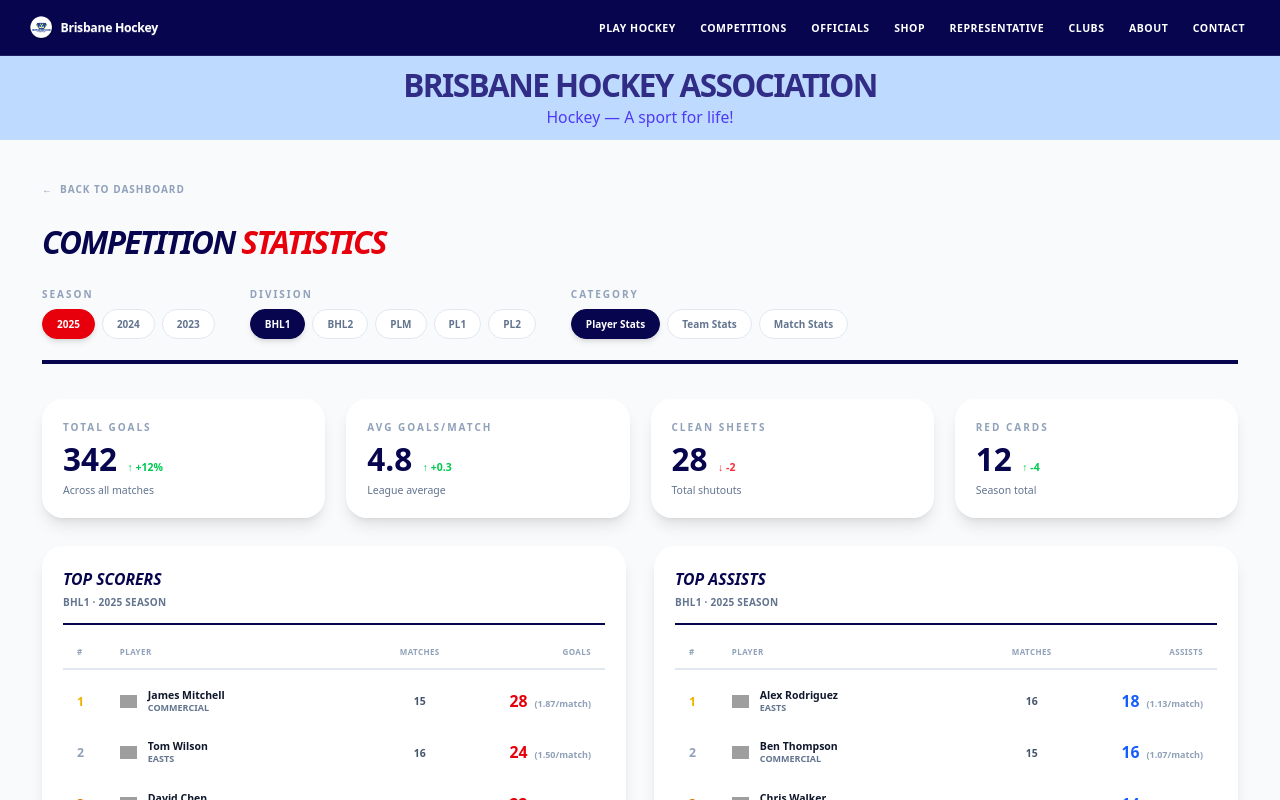
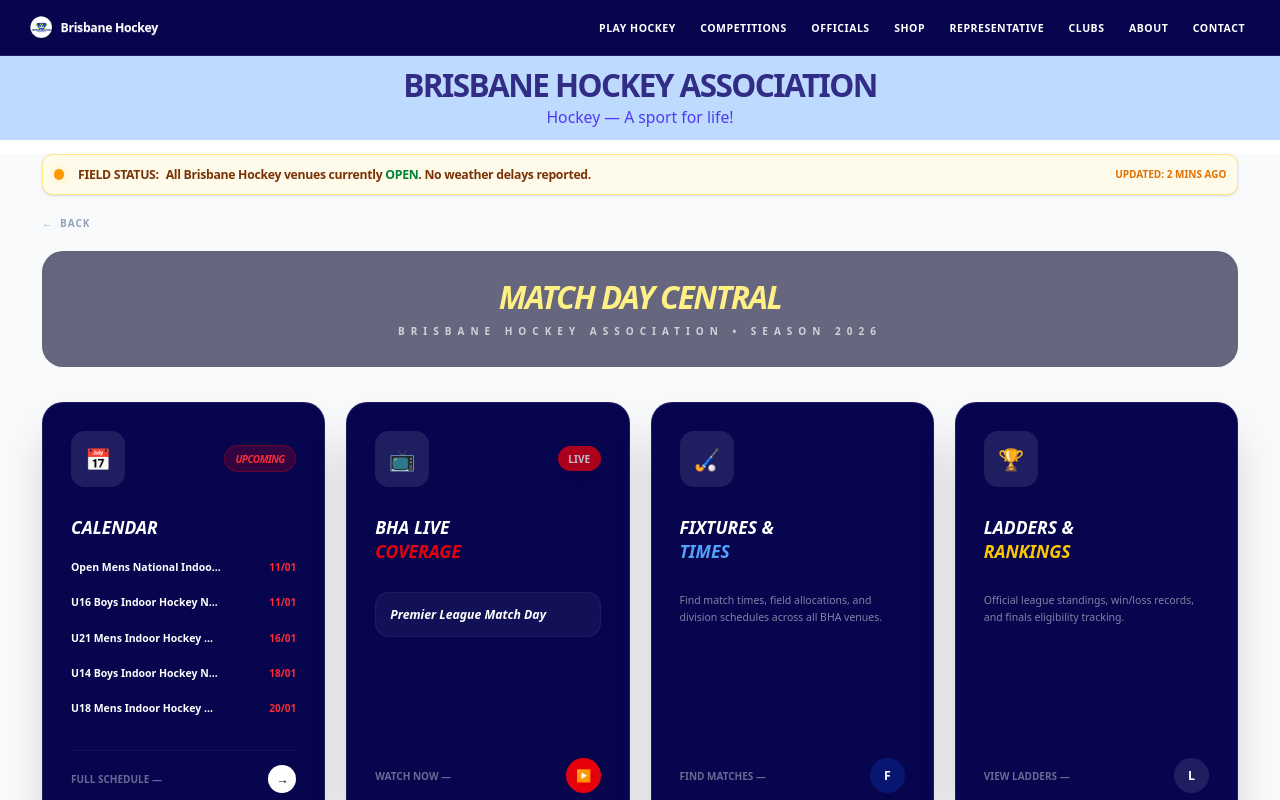
Before and after one commit to gedda68/hockey-app, a Next.js app: page /competitions in a window 1280 px wide. Built offline with nearby package versions, Linux system fonts and the light colour scheme; grey boxes are pictures that could not be loaded.

Commit message:
rolled back to comp page

```diff
--- a/app/(website)/competitions/page.tsx
+++ b/app/(website)/competitions/page.tsx
@@ -1,176 +1,340 @@
-import React from "react";
+"use client";
+
+import React, { useState, useEffect } from "react";
 import Link from "next/link";
-import PageHeader from "../../components/shared/PageHeader";
-import FilterButton from "../../components/shared/FilterButton";
-import StatisticsCard from "../../components/statistics/StatisticsCard";
-import TopScorersTable from "../../components/statistics/TopScorersTable";
-import TopAssistsTable from "../../components/statistics/TopAssistsTable";
-import TeamStatsTable from "../../components/statistics/TeamStatsTable";
+import { useRouter } from "next/navigation";
 
-export const dynamic = "force-dynamic";
+export default function EventDashboard() {
+  const router = useRouter();
+  const [upcoming, setUpcoming] = useState<any[]>([]);
 
-export default async function StatisticsPage({
-  searchParams,
-}: {
-  searchParams: {
-    div?: string;
-    year?: string;
-    category?: string;
-  };
-}) {
-  const params = await searchParams;
-  const selectedDiv = params.div || "BHL1";
-  const selectedYear = params.year || "2025";
-  const selectedCategory = params.category || "players";
+  useEffect(() => {
+    fetch("/data/events.json")
+      .then((res) => res.json())
+      .then((data) => {
+        const today = new Date();
+        today.setHours(0, 0, 0, 0);
 
-  // Mock data - replace with actual data fetching
-  const divisions = ["BHL1", "BHL2", "PLM", "PL1", "PL2"];
-  const years = ["2025", "2024", "2023"];
-  const categories = [
-    { value: "players", label: "Player Stats" },
-    { value: "teams", label: "Team Stats" },
-    { value: "matches", label: "Match Stats" },
-  ];
+        const nextFive = data.events
+          .filter((e: any) => new Date(e.startDate) >= today)
+          .sort((a: any, b: any) => a.startDate.localeCompare(b.startDate))
+          .slice(0, 5);
+
+        setUpcoming(nextFive);
+      })
+      .catch((err) => console.error("Error loading preview:", err));
+  }, []);
 
   return (
-    <div className="min-h-screen bg-slate-50 p-4 md:p-12 w-full font-sans text-slate-900">
-      {/* Back Button */}
-      <div className="flex justify-between items-center mb-8">
-        <Link
-          href="/competitions"
-          className="text-[10px] font-black uppercase tracking-widest text-slate-400 hover:text-[#06054e] flex items-center gap-2 group"
+    <div className="min-h-screen bg-slate-50 pb-20 font-sans text-slate-900 px-4 md:px-8 lg:px-12 w-full">
+      {/* 1. WEATHER ALERT BAR */}
+      <div className="w-full mt-4 mb-6">
+        <div className="bg-amber-50 border border-amber-200 rounded-xl p-3 flex items-center justify-between shadow-sm">
+          <div className="flex items-center gap-4">
+            <div className="relative flex h-3 w-3">
+              <span className="animate-ping absolute inline-flex h-full w-full rounded-full bg-amber-400 opacity-75"></span>
+              <span className="relative inline-flex rounded-full h-3 w-3 bg-amber-500"></span>
+            </div>
+            <p className="text-xs md:text-sm font-bold text-amber-900 tracking-tight">
+              <span className="uppercase mr-2 font-black">Field Status:</span>
+              All Brisbane Hockey venues currently{" "}
+              <span className="text-green-700">OPEN</span>. No weather delays
+              reported.
+            </p>
+          </div>
+          <span className="text-[10px] font-black text-amber-600 uppercase hidden md:block">
+            Updated: 2 mins ago
+          </span>
+        </div>
+      </div>
+
+      {/* 2. TOP NAVIGATION & HEADER */}
+      <div className="w-full mb-10">
+        <button
+          onClick={() => router.back()}
+          className="mb-6 flex items-center gap-2 text-[10px] font-black uppercase tracking-widest text-slate-400 hover:text-[#06054e] transition-colors group"
         >
-          <span className="transition-transform group-hover:-translate-x-1">
+          <span className="group-hover:-translate-x-1 transition-transform">
             ←
           </span>{" "}
-          Back to Dashboard
-        </Link>
+          Back
+        </button>
+
+        <div className="w-full text-center bg-[#66667e] py-8 rounded-3xl shadow-inner relative overflow-hidden">
+          <h1 className="text-5xl font-extrabold text-yellow-200 uppercase tracking-tighter italic sm:text-4xl">
+            Match Day Central
+          </h1>
+          <p className="text-white/70 text-[10px] font-black uppercase tracking-[0.6em] mt-3">
+            Brisbane Hockey Association • Season 2026
+          </p>
+        </div>
       </div>
 
-      {/* Page Header and Filters */}
-      <div className="flex flex-col mb-10 border-b-4 border-[#06054e] pb-6">
-        <PageHeader title="Competition" highlight="Statistics" />
-
-        {/* Filters */}
-        <div className="flex flex-wrap gap-x-10 gap-y-6">
-          {/* Season Filter */}
-          <div className="flex flex-col gap-2">
-            <span className="text-[10px] font-black uppercase text-slate-400 tracking-[0.2em]">
-              Season
-            </span>
-            <div className="flex gap-2">
-              {years.map((year) => (
-                <FilterButton
-                  key={year}
-                  href={`/competitions/statistics?year=${year}&div=${selectedDiv}&category=${selectedCategory}`}
-                  isActive={selectedYear === year}
-                  variant="primary"
+      {/* 3. GRID CONTAINER (4 Wide on Desktop) */}
+      <div className="w-full grid grid-cols-1 md:grid-cols-2 lg:grid-cols-4 gap-6">
+        {/* TILE 1: EVENT CALENDAR */}
+        <div className="relative overflow-hidden bg-[#06054e] rounded-3xl p-8 shadow-2xl border border-white/10 flex flex-col justify-between min-h-[420px]">
+          <div>
+            <div className="flex items-center justify-between mb-8">
+              <div className="bg-white/10 p-4 rounded-2xl text-2xl">📅</div>
+              <div className="bg-red-600/20 px-3 py-1 rounded-full border border-red-600/30">
+                <span className="text-[10px] font-black uppercase text-red-500 tracking-tighter italic">
+                  Upcoming
+                </span>
+              </div>
+            </div>
+            <h3 className="text-xl font-black text-white uppercase italic mb-4">
+              Calendar
+            </h3>
+            <div className="space-y-2">
+              {upcoming.map((event, i) => (
+                <div
+                  key={i}
+                  className="flex justify-between items-center gap-4 p-2 -mx-2 rounded-lg hover:bg-white/5 transition-colors group/item"
                 >
-                  {year}
-                </FilterButton>
+                  <Link
+                    href={event.link || "/competitions/events"}
+                    target={event.link ? "_blank" : "_self"}
+                    className="text-xs font-bold text-white truncate max-w-[150px] hover:text-red-400 transition-colors"
+                  >
+                    {event.name} {event.link && "↗"}
+                  </Link>
+                  <span className="text-[10px] font-black text-red-500">
+                    {event.startDate.split("-").reverse().slice(0, 2).join("/")}
+                  </span>
+                </div>
               ))}
             </div>
           </div>
-
-          {/* Division Filter */}
-          <div className="flex flex-col gap-2">
-            <span className="text-[10px] font-black uppercase text-slate-400 tracking-[0.2em]">
-              Division
+          <Link
+            href="/competitions/events"
+            className="mt-8 flex items-center justify-between pt-4 border-t border-white/5"
+          >
+            <span className="text-[10px] font-black uppercase text-white/40">
+              Full Schedule —
             </span>
-            <div className="flex gap-2 flex-wrap">
-              {divisions.map((div) => (
-                <FilterButton
-                  key={div}
-                  href={`/competitions/statistics?year=${selectedYear}&div=${div}&category=${selectedCategory}`}
-                  isActive={selectedDiv === div}
-                  variant="secondary"
-                >
-                  {div}
-                </FilterButton>
-              ))}
+            <div className="w-8 h-8 rounded-full bg-white flex items-center justify-center">
+              <span className="text-black">→</span>
             </div>
-          </div>
-
-          {/* Category Filter */}
-          <div className="flex flex-col gap-2">
-            <span className="text-[10px] font-black uppercase text-slate-400 tracking-[0.2em]">
-              Category
-            </span>
-            <div className="flex gap-2 flex-wrap">
-              {categories.map((cat) => (
-                <FilterButton
-                  key={cat.value}
-                  href={`/competitions/statistics?year=${selectedYear}&div=${selectedDiv}&category=${cat.value}`}
-                  isActive={selectedCategory === cat.value}
-                  variant="secondary"
-                >
-                  {cat.label}
-                </FilterButton>
-              ))}
-            </div>
-          </div>
-        </div>
-      </div>
-
-      {/* Statistics Content */}
-      <div className="space-y-8">
-        {/* Summary Cards */}
-        <div className="grid grid-cols-1 md:grid-cols-2 lg:grid-cols-4 gap-6">
-          <StatisticsCard
-            title="Total Goals"
-            value="342"
-            subtitle="Across all matches"
-            trend="+12%"
-            trendUp={true}
-          />
-          <StatisticsCard
-            title="Avg Goals/Match"
-            value="4.8"
-            subtitle="League average"
-            trend="+0.3"
-            trendUp={true}
-          />
-          <StatisticsCard
-            title="Clean Sheets"
-            value="28"
-            subtitle="Total shutouts"
-            trend="-2"
-            trendUp={false}
-          />
-          <StatisticsCard
-            title="Red Cards"
-            value="12"
-            subtitle="Season total"
-            trend="-4"
-            trendUp={true}
-          />
+          </Link>
         </div>
 
-        {/* Main Statistics Tables */}
-        {selectedCategory === "players" && (
-          <div className="grid grid-cols-1 lg:grid-cols-2 gap-8">
-            <TopScorersTable division={selectedDiv} year={selectedYear} />
-            <TopAssistsTable division={selectedDiv} year={selectedYear} />
-          </div>
-        )}
-
-        {selectedCategory === "teams" && (
-          <TeamStatsTable division={selectedDiv} year={selectedYear} />
-        )}
-
-        {selectedCategory === "matches" && (
-          <div className="bg-white rounded-3xl p-8 shadow-lg">
-            <h3 className="text-lg font-black uppercase italic text-[#06054e] mb-6 border-b-2 border-slate-200 pb-4">
-              Match Statistics
+        {/* TILE 2: LIVESTREAMS */}
+        <Link
+          href="https://www.livehockey.com.au"
+          target="_blank"
+          className="group relative overflow-hidden bg-[#06054e] rounded-3xl p-8 shadow-2xl transition-all duration-500 hover:-translate-y-2 border border-white/10 flex flex-col justify-between min-h-[420px]"
+        >
+          <div>
+            <div className="flex items-center justify-between mb-8">
+              <div className="bg-white/10 p-4 rounded-2xl text-2xl text-red-500">
+                📺
+              </div>
+              <div className="bg-red-600 px-3 py-1 rounded-full animate-pulse shadow-lg">
+                <span className="text-[10px] font-black uppercase text-white">
+                  Live
+                </span>
+              </div>
+            </div>
+            <h3 className="text-xl font-black text-white uppercase italic mb-8">
+              BHA Live <br />
+              <span className="text-red-600">Coverage</span>
             </h3>
-            <div className="text-center py-12 text-slate-400">
-              <p className="text-sm font-bold">Coming Soon</p>
-              <p className="text-xs mt-2">
-                Detailed match statistics will be available here
+            <div className="p-4 bg-white/5 rounded-2xl border border-white/5">
+              <p className="text-sm font-bold text-white leading-tight italic">
+                Premier League Match Day
               </p>
             </div>
           </div>
-        )}
+          <div className="mt-8 flex items-center justify-between">
+            <span className="text-[10px] font-black uppercase text-white/40 group-hover:text-white">
+              Watch Now —
+            </span>
+            <div className="w-10 h-10 rounded-full bg-red-600 flex items-center justify-center group-hover:bg-white transition-all">
+              <span className="text-white group-hover:text-red-600">▶</span>
+            </div>
+          </div>
+        </Link>
+
+        {/* TILE 3: MATCHES (NEW) */}
+        <Link
+          href="/competitions/matches"
+          className="group relative overflow-hidden bg-[#06054e] rounded-3xl p-8 shadow-2xl transition-all duration-500 hover:-translate-y-2 border border-white/10 flex flex-col justify-between min-h-[420px]"
+        >
+          <div>
+            <div className="flex items-center justify-between mb-8">
+              <div className="bg-white/10 p-4 rounded-2xl text-2xl text-blue-400">
+                🏑
+              </div>
+            </div>
+            <h3 className="text-xl font-black text-white uppercase italic mb-8">
+              Fixtures & <br />
+              <span className="text-blue-400">Times</span>
+            </h3>
+            <p className="text-xs text-white/50 leading-relaxed">
+              Find match times, field allocations, and division schedules across
+              all BHA venues.
+            </p>
+          </div>
+          <div className="mt-8 flex items-center justify-between">
+            <span className="text-[10px] font-black uppercase text-white/40 group-hover:text-white">
+              Find Matches —
+            </span>
+            <div className="w-10 h-10 rounded-full bg-blue-600/20 flex items-center justify-center group-hover:bg-blue-600 transition-all">
+              <span className="text-white font-black">F</span>
+            </div>
+          </div>
+        </Link>
+
+        {/* TILE 4: RESULTS */}
+        <Link
+          href="/competitions/standings"
+          className="group relative overflow-hidden bg-[#06054e] rounded-3xl p-8 shadow-2xl transition-all duration-500 hover:-translate-y-2 border border-white/10 flex flex-col justify-between min-h-[420px]"
+        >
+          <div>
+            <div className="flex items-center justify-between mb-8">
+              <div className="bg-white/10 p-4 rounded-2xl text-2xl text-yellow-400">
+                🏆
+              </div>
+            </div>
+            <h3 className="text-xl font-black text-white uppercase italic mb-8">
+              Ladders & <br />
+              <span className="text-yellow-400">Rankings</span>
+            </h3>
+            <p className="text-xs text-white/50 leading-relaxed">
+              Official league standings, win/loss records, and finals
+              eligibility tracking.
+            </p>
+          </div>
+          <div className="mt-8 flex items-center justify-between">
+            <span className="text-[10px] font-black uppercase text-white/40 group-hover:text-white">
+              View Ladders —
+            </span>
+            <div className="w-10 h-10 rounded-full bg-white/10 flex items-center justify-center group-hover:bg-white transition-all">
+              <span className="text-white group-hover:text-black font-black">
+                L
+              </span>
+            </div>
+          </div>
+        </Link>
+
+        {/* TILE 5: JUNIOR PORTAL */}
+        <Link
+          href="/competitions/juniors"
+          className="group relative overflow-hidden bg-[#06054e] rounded-3xl p-8 shadow-2xl transition-all duration-500 hover:-translate-y-2 border border-white/10 flex flex-col justify-between min-h-[420px]"
+        >
+          <div>
+            <div className="flex items-center justify-between mb-8">
+              <div className="bg-white/10 p-4 rounded-2xl text-2xl text-emerald-400">
+                🌱
+              </div>
+            </div>
+            <h3 className="text-xl font-black text-white uppercase italic mb-8">
+              Junior <br />
+              <span className="text-emerald-400">Pathways</span>
+            </h3>
+            <p className="text-xs text-white/50 leading-relaxed">
+              Information for U7s to U18s including clinics and representative
+              trials.
+            </p>
+          </div>
+          <div className="mt-8 flex items-center justify-between">
+            <span className="text-[10px] font-black uppercase text-white/40 group-hover:text-white">
+              Junior Portal —
+            </span>
+            <div className="w-10 h-10 rounded-full bg-emerald-500/20 flex items-center justify-center group-hover:bg-emerald-500 transition-all">
+              <span className="text-white font-black">J</span>
+            </div>
+          </div>
+        </Link>
+
+        {/* TILE 6: STATISTICS (NEW) */}
+        <Link
+          href="/competitions/stats"
+          className="group relative overflow-hidden bg-[#06054e] rounded-3xl p-8 shadow-2xl transition-all duration-500 hover:-translate-y-2 border border-white/10 flex flex-col justify-between min-h-[420px]"
+        >
+          <div>
+            <div className="flex items-center justify-between mb-8">
+              <div className="bg-white/10 p-4 rounded-2xl text-2xl text-indigo-400">
+                📊
+              </div>
+            </div>
+            <h3 className="text-xl font-black text-white uppercase italic mb-8">
+              Player <br />
+              <span className="text-indigo-400">Statistics</span>
+            </h3>
+            <p className="text-xs text-white/50 leading-relaxed">
+              Top goal scorers, clean sheets, and individual performance
+              tracking.
+            </p>
+          </div>
+          <div className="mt-8 flex items-center justify-between">
+            <span className="text-[10px] font-black uppercase text-white/40 group-hover:text-white">
+              View Stats —
+            </span>
+            <div className="w-10 h-10 rounded-full bg-indigo-500/20 flex items-center justify-center group-hover:bg-indigo-500 transition-all">
+              <span className="text-white font-black">S</span>
+            </div>
+          </div>
+        </Link>
+
+        {/* TILE 7: MASTERS */}
+        <Link
+          href="/competitions/masters"
+          className="group relative overflow-hidden bg-[#06054e] rounded-3xl p-8 shadow-2xl transition-all duration-500 hover:-translate-y-2 border border-white/10 flex flex-col justify-between min-h-[420px]"
+        >
+          <div>
+            <div className="flex items-center justify-between mb-8">
+              <div className="bg-white/10 p-4 rounded-2xl text-2xl text-orange-400">
+                👴
+              </div>
+            </div>
+            <h3 className="text-xl font-black text-white uppercase italic mb-8">
+              Masters <br />
+              <span className="text-orange-400">Competition</span>
+            </h3>
+            <p className="text-xs text-white/50 leading-relaxed">
+              Over 34s and veteran hockey details, rules, and schedules.
+            </p>
+          </div>
+          <div className="mt-8 flex items-center justify-between">
+            <span className="text-[10px] font-black uppercase text-white/40 group-hover:text-white">
+              Masters Portal —
+            </span>
+            <div className="w-10 h-10 rounded-full bg-orange-500/20 flex items-center justify-center group-hover:bg-orange-500 transition-all">
+              <span className="text-white font-black">M</span>
+            </div>
+          </div>
+        </Link>
+
+        {/* TILE 8: OFFICIATING */}
+        <Link
+          href="/competitions/officiating"
+          className="group relative overflow-hidden bg-[#06054e] rounded-3xl p-8 shadow-2xl transition-all duration-500 hover:-translate-y-2 border border-white/10 flex flex-col justify-between min-h-[420px]"
+        >
+          <div>
+            <div className="flex items-center justify-between mb-8">
+              <div className="bg-white/10 p-4 rounded-2xl text-2xl text-slate-300">
+                🏁
+              </div>
+            </div>
+            <h3 className="text-xl font-black text-white uppercase italic mb-8">
+              Officials & <br />
+              <span className="text-slate-400">Technical</span>
+            </h3>
+            <p className="text-xs text-white/50 leading-relaxed">
+              Umpire appointments, technical officer duties, and rule updates.
+            </p>
+          </div>
+          <div className="mt-8 flex items-center justify-between">
+            <span className="text-[10px] font-black uppercase text-white/40 group-hover:text-white">
+              Umpires Portal —
+            </span>
+            <div className="w-10 h-10 rounded-full bg-slate-500/20 flex items-center justify-center group-hover:bg-slate-500 transition-all">
+              <span className="text-slate-300 font-black">U</span>
+            </div>
+          </div>
+        </Link>
       </div>
     </div>
   );
```
